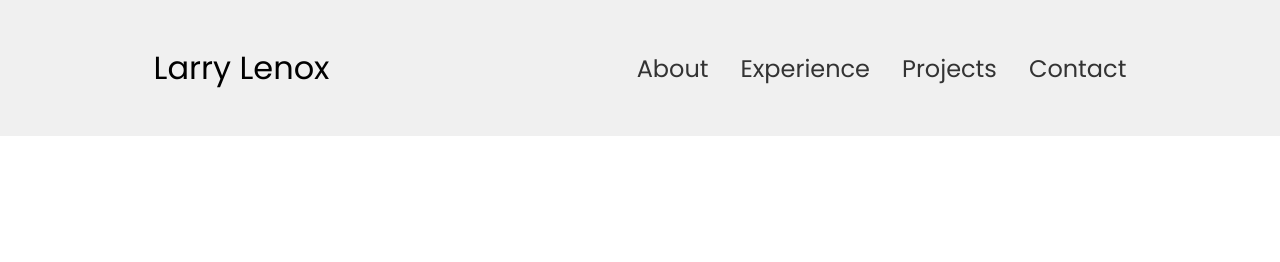
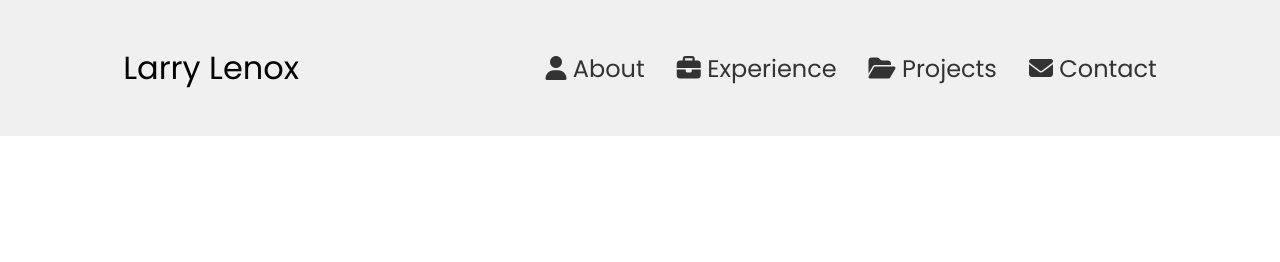
Before and after one commit to Lenox001/lenoxportfolio, a plain HTML site: page index.html in a window 1280 px wide. Shown: the top 262 px of the page. Drawn offline with Linux system fonts and the light colour scheme.

Commit message:
added iocns

```diff
--- a/index.html
+++ b/index.html
@@ -7,16 +7,18 @@
     <title>My Portfolio</title>
     <link rel="stylesheet" href="styles.css" />
     <link rel="stylesheet" href="mediaquesry.css" />
+   <link rel="stylesheet" href="https://cdnjs.cloudflare.com/ajax/libs/font-awesome/6.5.2/css/all.min.css" />
+
   </head>
   <body>
     <nav id="desktop-nav">
       <div class="logo">Larry Lenox</div>
       <div>
         <ul class="nav-links">
-          <li><a href="#about">About</a></li>
-          <li><a href="#experience">Experience</a></li>
-          <li><a href="#projects">Projects</a></li>
-          <li><a href="#contact">Contact</a></li>
+          <li><a href="#about" onclick="toggleMenu()"><i class="fas fa-user"></i> About</a></li>
+          <li><a href="#experience" onclick="toggleMenu()"><i class="fas fa-briefcase"></i> Experience</a></li>
+          <li><a href="#projects" onclick="toggleMenu()"><i class="fas fa-folder-open"></i> Projects</a></li>
+          <li><a href="#contact" onclick="toggleMenu()"><i class="fas fa-envelope"></i> Contact</a></li>
         </ul>
       </div>
     </nav>
```
